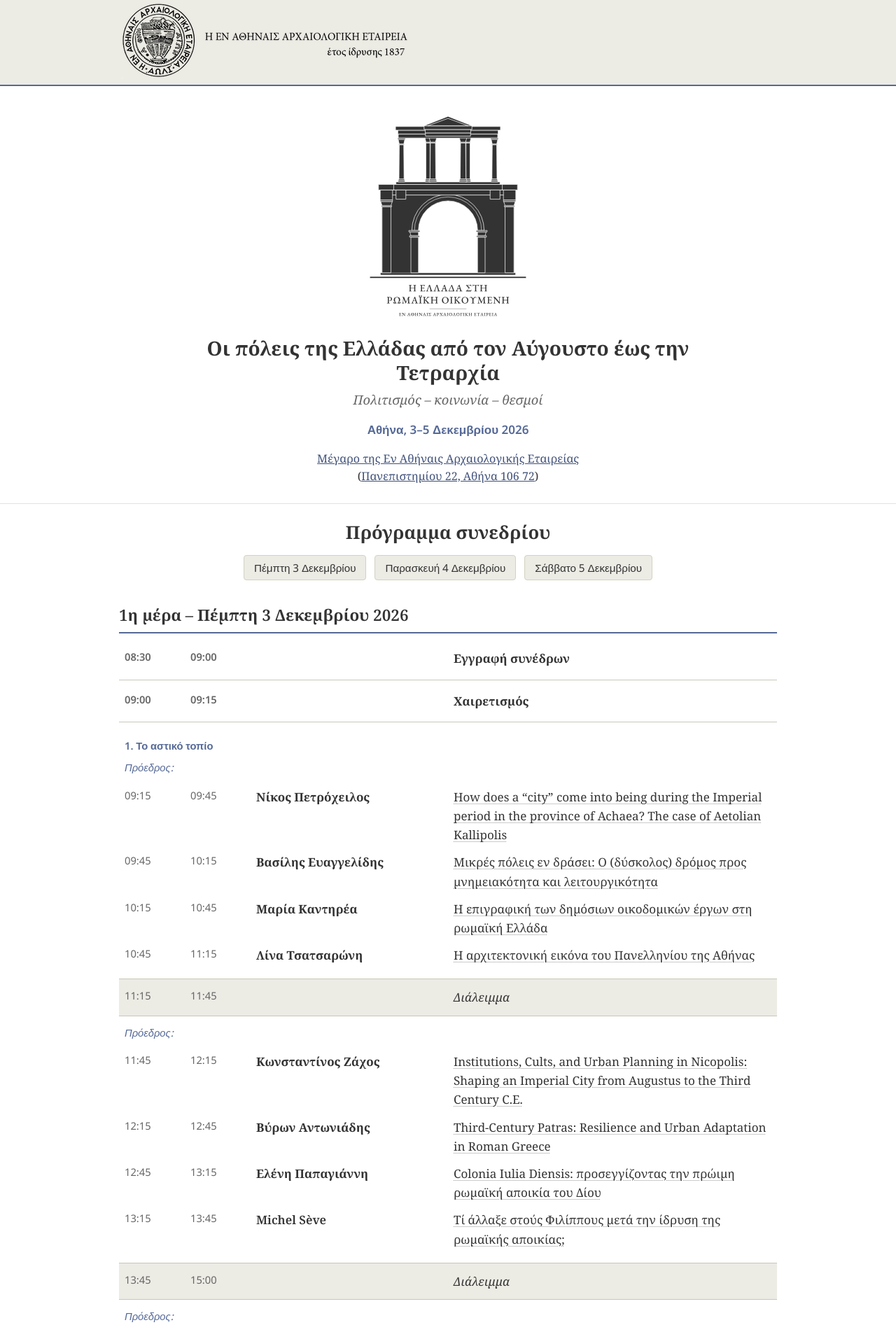
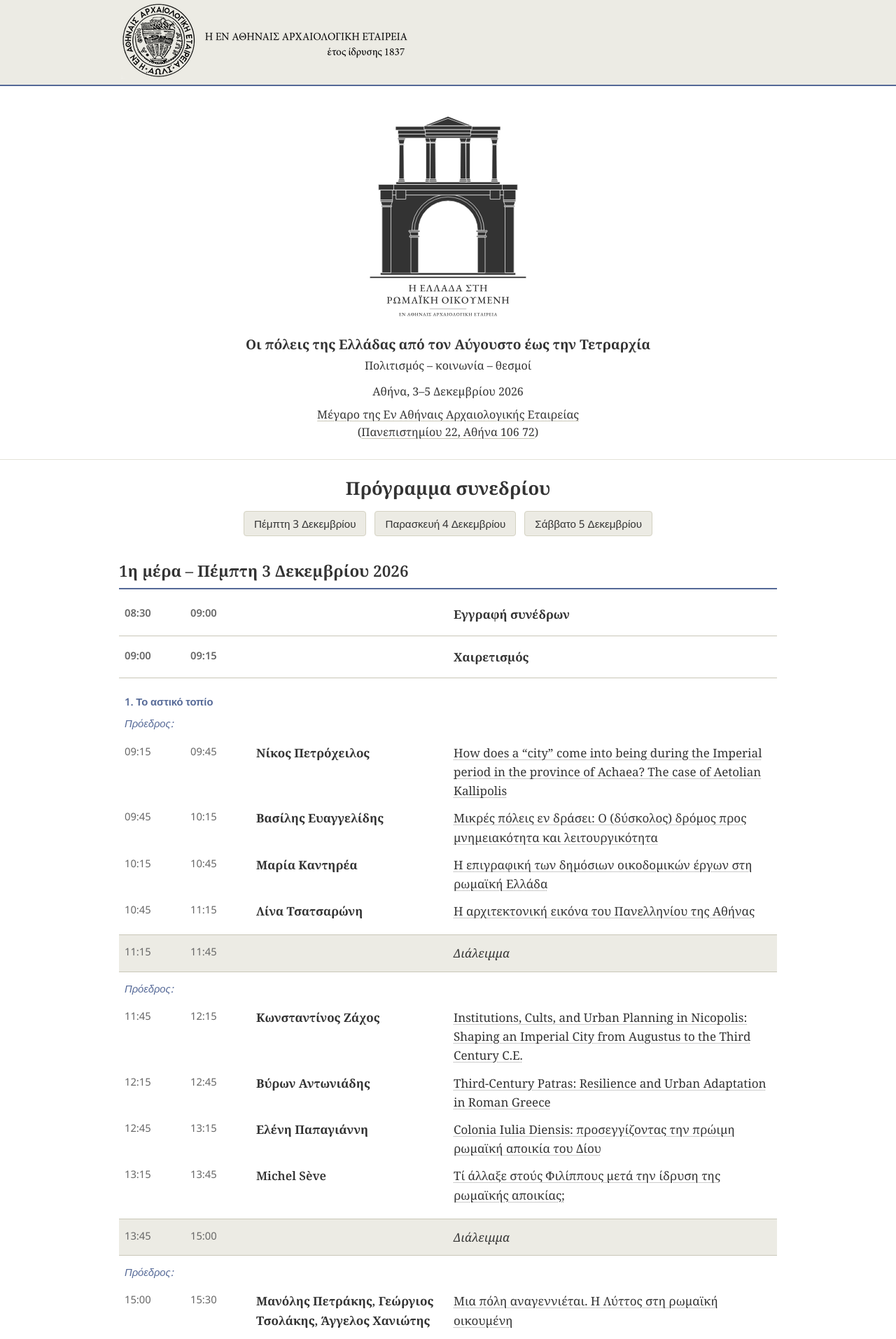
Before and after one commit to poleisinromangreece/programme, a Jekyll site: the page built from index.md, in a window 1280 px wide. Shown: the top 1913 px of the page at 70% size. Built offline with Jekyll 4.4.1, drawn with Linux system fonts in a browser that asks for light colours.

Commit message:
Update style.css

```diff
--- a/assets/css/style.css
+++ b/assets/css/style.css
@@ -45,19 +45,24 @@
 .conf-head p { margin: 0; }
 .site-title {
   display: block;
-  font-size: clamp(1.3rem, 2.8vw, 1.75rem);
+  font-size: 1.2rem;
   font-weight: 600;
   line-height: 1.25;
   color: var(--ink);
   text-decoration: none;
 }
-.subtitle { font-size: 1.15rem; font-style: italic; margin-top: 6px !important; color: var(--muted); }
-.place-date {
-  font-family: "Noto Sans", Arial, sans-serif;
-  margin-top: 14px !important;
-  color: var(--accent);
-  font-weight: 600;
+.conf-head .subtitle,
+.conf-head .place-date,
+.conf-head .venue {
+  font-family: inherit;
+  font-size: 1rem;
+  font-style: normal;
+  font-weight: 400;
+  line-height: 1.55;
+  color: var(--ink);
 }
+.conf-head .subtitle { margin-top: 6px; }
+.conf-head .place-date { margin-top: 12px; }
 .site-footer {
   margin-top: 64px;
   background: var(--band);
@@ -184,8 +189,15 @@
 .intro { text-align: center; color: var(--muted); font-style: italic; margin: 4px 0 12px; }
 
 /* ---------- venue ---------- */
-.venue { margin-top: 16px !important; font-size: 1rem; line-height: 1.55; }
-.venue a { color: var(--accent-dark); }
+.conf-head .venue { margin-top: 8px; }
+.conf-head .venue a {
+  color: inherit;
+  text-decoration-color: var(--rule);
+  text-decoration-thickness: 1px;
+  text-underline-offset: 3px;
+}
+.conf-head .venue a:hover,
+.conf-head .venue a:focus-visible { color: var(--accent-dark); text-decoration-color: currentColor; }
 .nowrap { white-space: nowrap; }
 .venue-map p { margin: 8px 0 14px; }
 .venue-map iframe { width: 100%; height: 420px; border: 1px solid var(--rule); display: block; }
```
